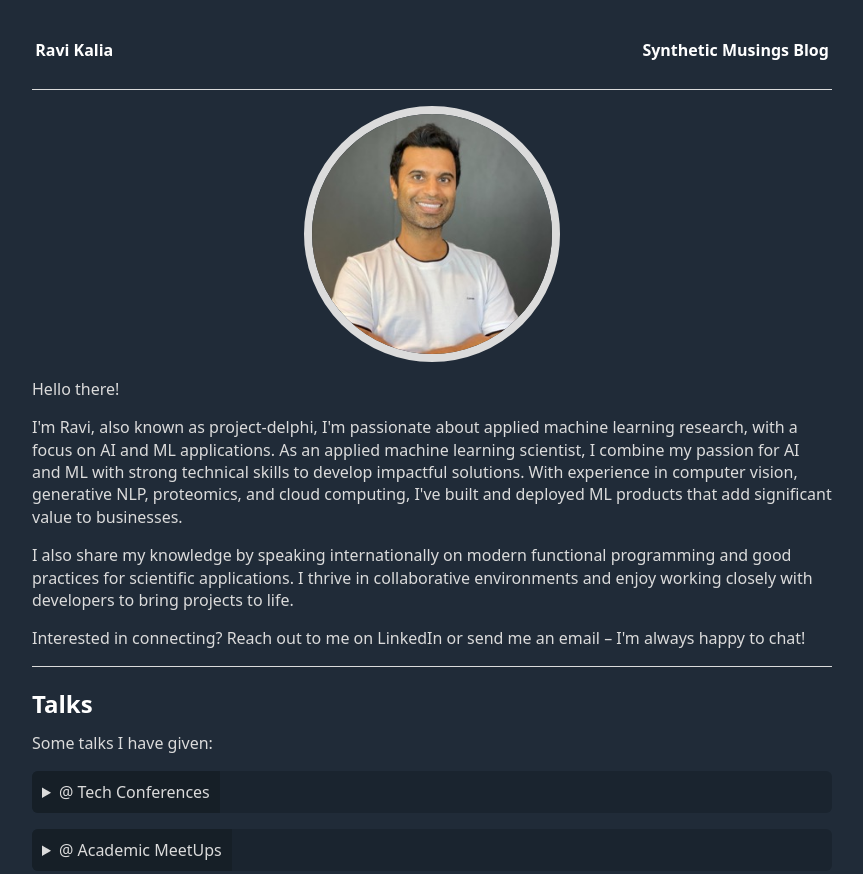
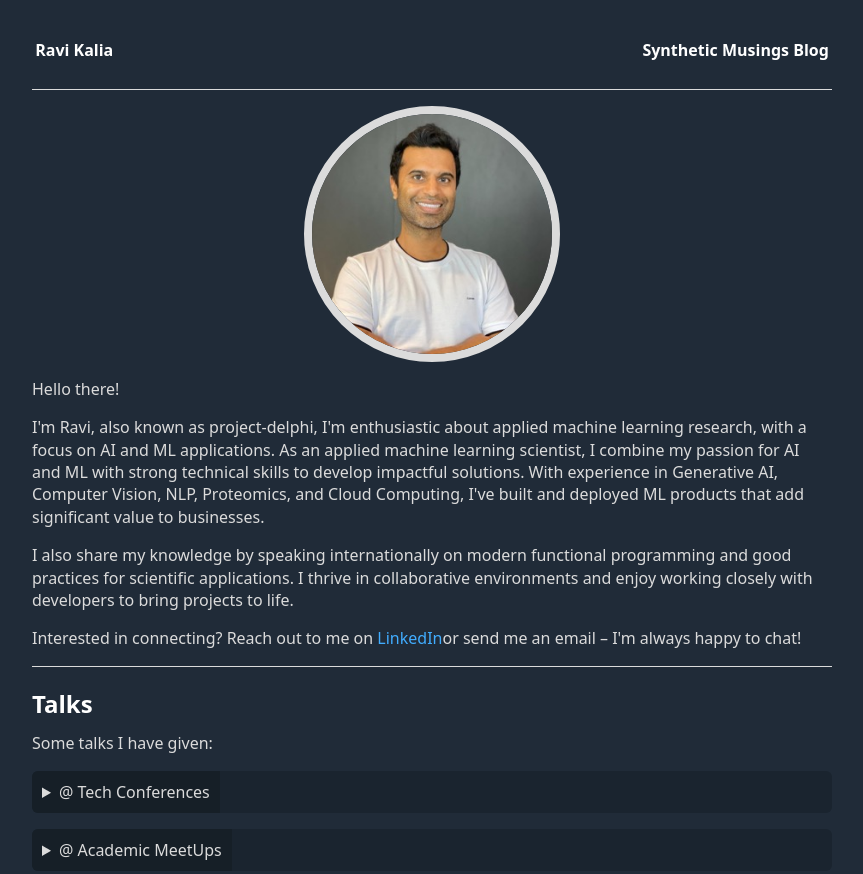
Before and after one commit to project-delphi/project-delphi.github.io, a plain HTML site: page index.html in a window 1280 px wide. Shown: the top 874 px of the page, without its empty margins (208-1071 px from the left). Drawn offline with Linux system fonts and the light colour scheme.

Commit message:
feat(content): update content
Clean up and add current skillset

```diff
--- a/index.html
+++ b/index.html
@@ -34,13 +34,13 @@
           Hello there!
         </p>
         <p>
-          I'm Ravi, also known as project-delphi, I'm passionate about applied machine learning research, with a focus on AI and ML applications. As an applied machine learning scientist, I combine my passion for AI and ML with strong technical skills to develop impactful solutions. With experience in computer vision, generative NLP, proteomics, and cloud computing, I've built and deployed ML products that add significant value to businesses.
+          I'm Ravi, also known as project-delphi, I'm enthusiastic about applied machine learning research, with a focus on AI and ML applications. As an applied machine learning scientist, I combine my passion for AI and ML with strong technical skills to develop impactful solutions. With experience in Generative AI, Computer Vision, NLP, Proteomics, and Cloud Computing, I've built and deployed ML products that add significant value to businesses.
         </p>
         <p>
           I also share my knowledge by speaking internationally on modern functional programming and good practices for scientific applications. I thrive in collaborative environments and enjoy working closely with developers to bring projects to life.
         </p>
          <p>
-          Interested in connecting? Reach out to me on LinkedIn or send me an email – I'm always happy to chat!
+          Interested in connecting? Reach out to me on <a href="https://www.linkedin.com/in/ravi-kalia-phd">LinkedIn</a>or send me an email – I'm always happy to chat!
         </p>
 
 
```
